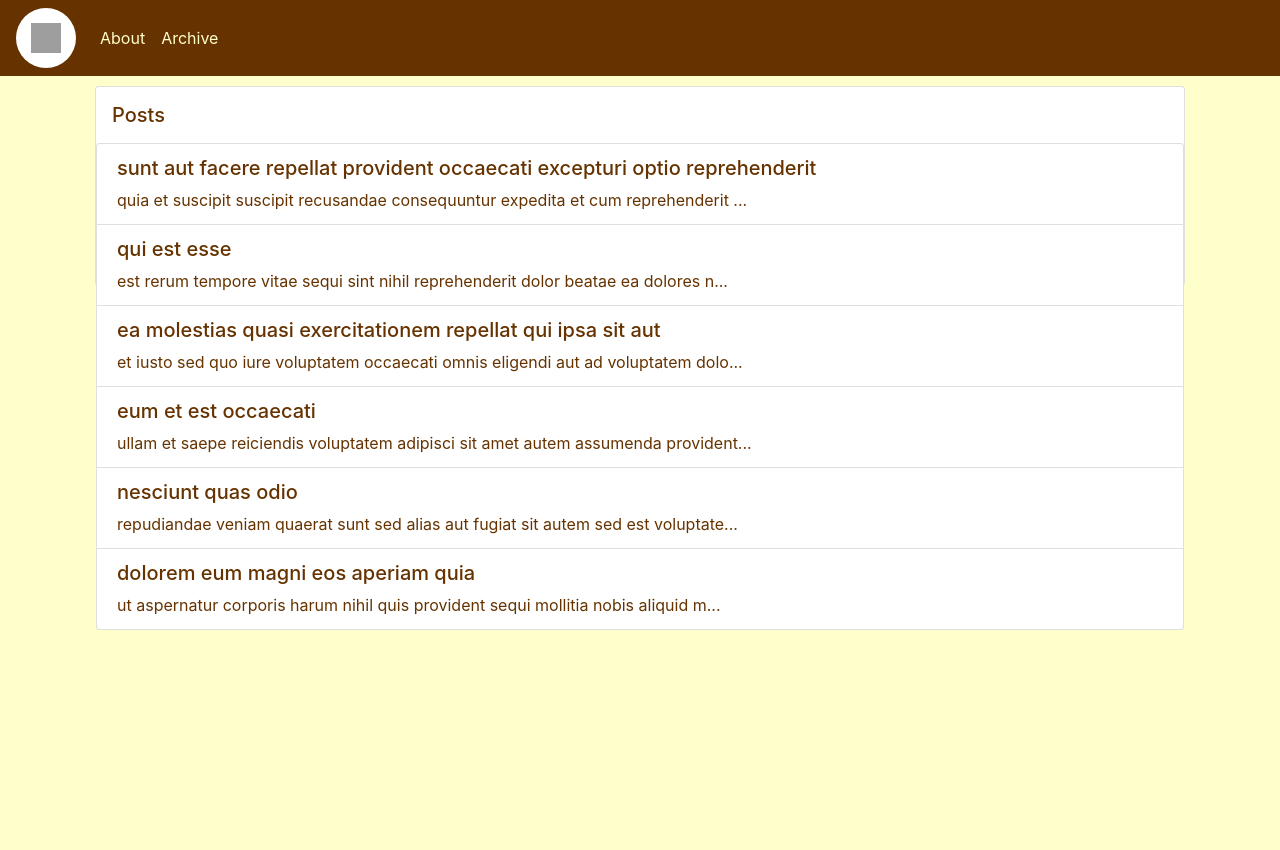
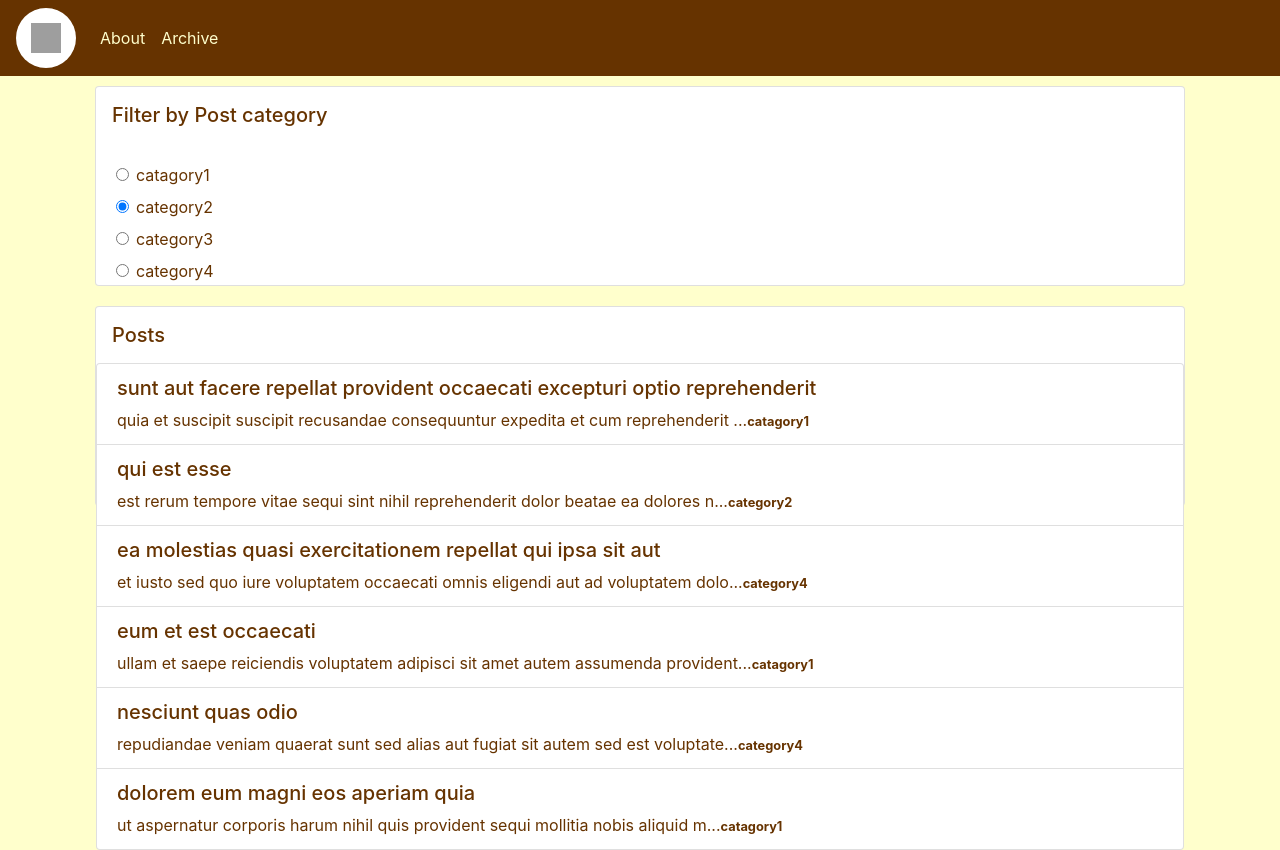
Before and after one commit to victorkane/basic-blog, a React (Create React App) app: page / in a window 1280 px wide. Before the commit the page ends 800 px from the top, so only its background shows below. Built offline with nearby package versions, Linux system fonts and the light colour scheme; grey boxes are pictures that could not be loaded.

Commit message:
Added functional option list to select category filter

```diff
--- a/src/pages/Posts/index.js
+++ b/src/pages/Posts/index.js
@@ -4,6 +4,8 @@ import Row from 'react-bootstrap/Row'
 import Col from 'react-bootstrap/Col'
 import Card from 'react-bootstrap/Card'
 import ListGroup from 'react-bootstrap/ListGroup'
+//import InputGroup from 'react-bootstrap/InputGroup'
+//import FormControl from 'react-bootstrap/FormControl'
 // file obtained by: curl https://jsonplaceholder.typicode.com/posts > posts.json
 import posts from '../../data/posts.json'
 import './index.scss'
@@ -13,7 +15,15 @@ const categories = [ 'catagory1', 'category2', 'category3', 'category4' ]
 class Posts extends Component {
   // For random number see https://stackoverflow.com/questions/4959975/generate-random-number-between-two-numbers-in-javascript
   state = {
-    posts: posts.slice(0, 6).map(post => { return { ...post, category: categories[Math.floor(Math.random() * 3)] }})
+    posts: posts.slice(0, 6).map(post => { return { ...post, category: categories[Math.floor(Math.random() * 4)] }}),
+    categories: categories,
+		selectedCategory: "category2"
+  }
+
+  handleOptionChange = changeEvent => {
+	  this.setState({
+      selectedCategory: changeEvent.target.value
+    })
   }
 
   render () {
@@ -23,10 +33,40 @@ class Posts extends Component {
           variant="flush">
           <h5>{post.title}</h5>
           {post.body.substr(0,80) + '...'}
+					<small><strong>{post.category}</strong></small>
         </ListGroup.Item>
+    })
+    const theCategoryOptions = this.state.categories.map(category => {
+		  return <div className="form-check">
+			  <label>
+				  <input
+                  type="radio"
+                  name="react-tips"
+                  value={category}
+                  checked={this.state.selectedCategory === category }
+									onChange={this.handleOptionChange}
+                  className="form-check-input"
+					/>
+					{category}
+			  </label>
+			</div>
     })
     return (
       <Container className="Posts">
+        <Row>
+				<Col>
+				 <Card>
+				 <Card.Title>Filter by Post category</Card.Title>
+				 <Card.Body>
+				 <Card.Text>
+          <form>
+					  {theCategoryOptions}
+          </form>
+				 </Card.Text>
+				 </Card.Body>
+				 </Card>
+        </Col>
+				</Row>
         <Row>
           <Col>
             <Card><Card.Title>Posts
```
